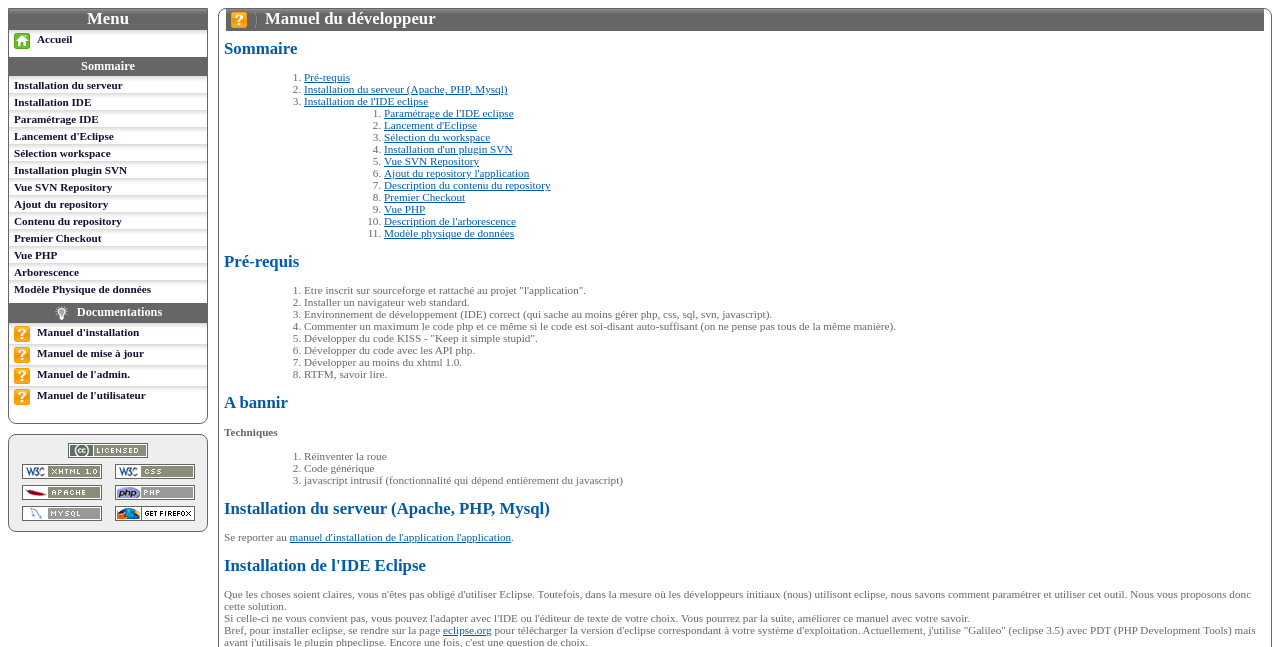
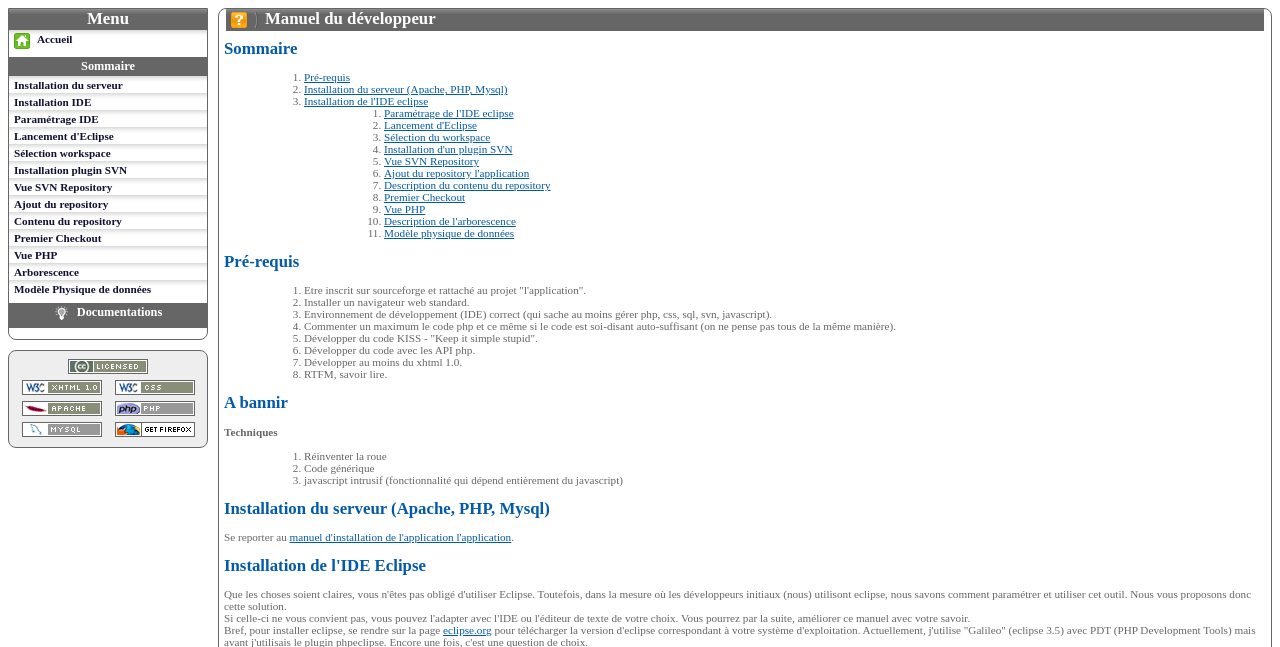
Before and after one commit to ardumont/gestioneleves, a PHP site: page /manuals/developer/index.php in a window 1280 px wide. Shown: the top 647 px of the page. Run offline with PHP 8.4, Linux system fonts and the light colour scheme.

Commit message:
CORRECTIF: - Suppression de liens morts.

```diff
--- a/manuals/developer/index.php
+++ b/manuals/developer/index.php
@@ -41,10 +41,6 @@ $sAgent = $_SERVER['HTTP_USER_AGENT'];
 				<h4><a href="#mpd">Modèle Physique de données</a></h4>
 				<h5>&nbsp;</h5>
 			<h2><img src="../../images/icons/16x16/hhelp.png" alt="" title="Documentations" />Documentations</h2>
-				<h4><a href="../install/index.php"><img src="../../images/icons/16x16/help.png" alt="" title="Manuel d'installation" />Manuel d'installation</a></h4>
-				<h4><a href="../upgrade/index.php"><img src="../../images/icons/16x16/help.png" alt="" title="Manuel de mise à jour" />Manuel de mise à jour</a></h4>
-				<h4><a href="../admin/index.php"><img src="../../images/icons/16x16/help.png" alt="" title="Manuel de l'administrateur" />Manuel de l'admin.</a></h4>
-				<h4><a href="../user/index.php"><img src="../../images/icons/16x16/help.png" alt="" title="Manuel de l'utilisateur" />Manuel de l'utilisateur</a></h4>
 				<h5>&nbsp;</h5>
 		</div>
 		<div id="struct_licence">
```
